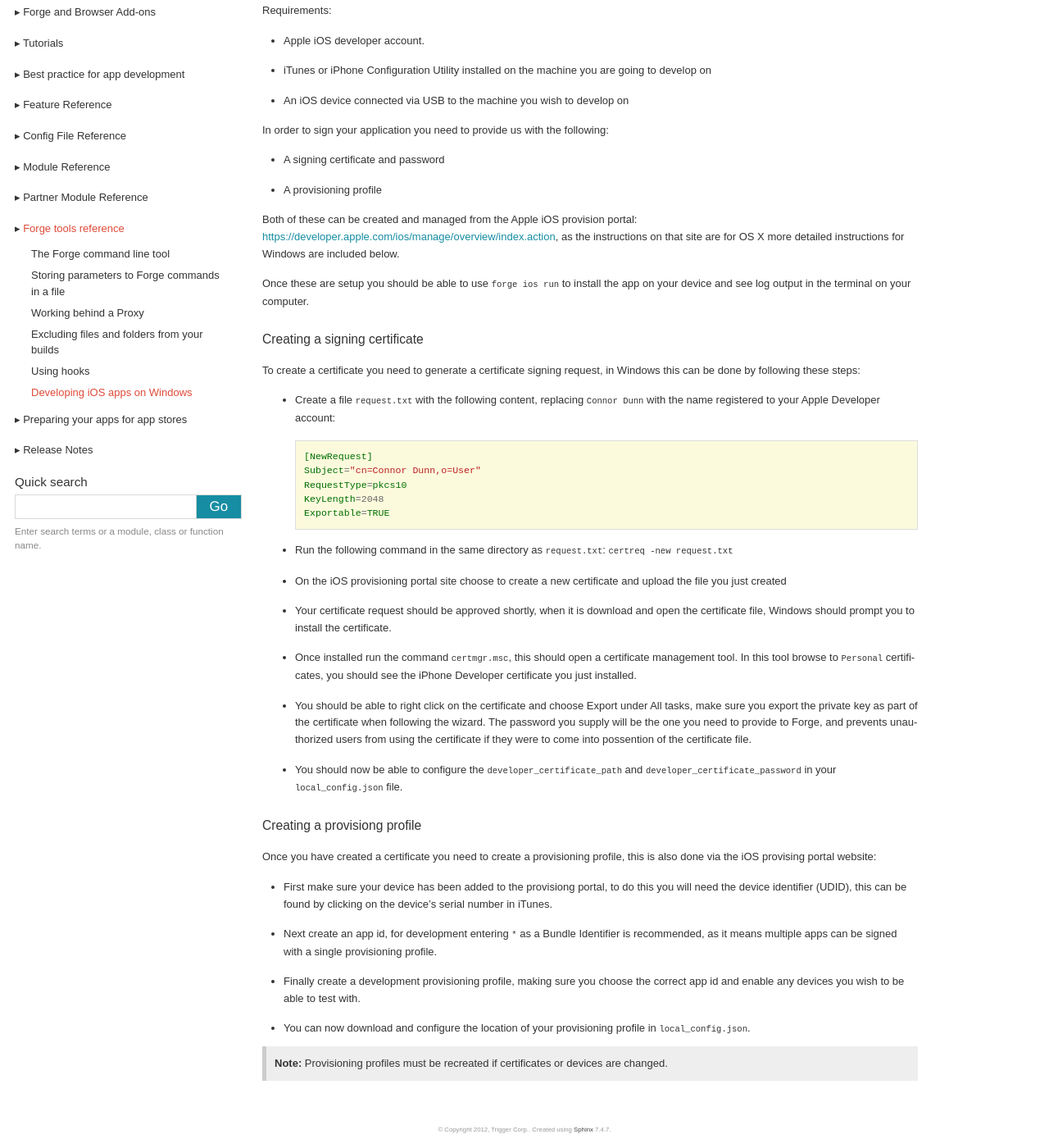
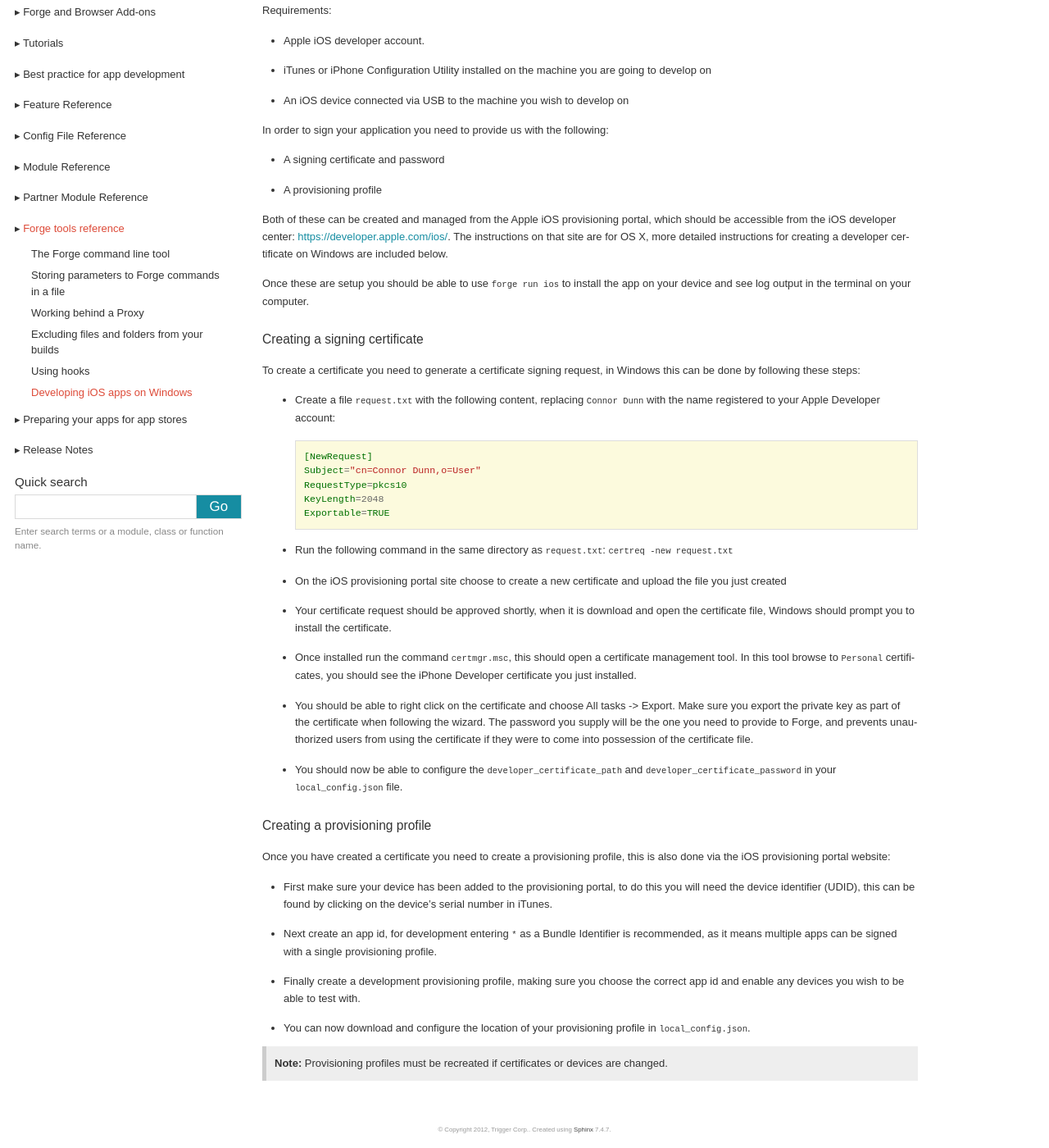
Before and after one commit to trigger-corp/Forge-Documentation, a Sphinx documentation site: the page built from source/tools/ios-windows.rst, in a window 1280 px wide and 1400 px high, scrolled down 333 px. Shown: the whole window at 82% size. Built offline with Sphinx 7.4.7, drawn with Linux system fonts in a browser that asks for light colours; some web fonts are replaced; grey boxes are pictures that could not be loaded.

Commit message:
minor fixes in iOS on windows docs

```diff
--- a/source/tools/ios-windows.rst
+++ b/source/tools/ios-windows.rst
@@ -1,7 +1,7 @@
 .. _tools-ios-windows:
 
 Developing iOS apps on Windows
-===============================
+==============================
 
 Forge allows the development of iOS apps on Windows without the use of an OS X machine. To do this you will need a physical iOS device (the iOS simulator will not run under windows), and an iOS developer account. In order to sign your application (which is required to install it onto the device, even for testing), we provide a remote signing service, which your app will be sent to, signed and returned as part of the ``forge run`` and ``forge package`` command.
 
@@ -19,9 +19,9 @@ In order to sign your application you need to provide us with the following:
 - A signing certificate and password
 - A provisioning profile
 
-Both of these can be created and managed from the Apple iOS provision portal: https://developer.apple.com/ios/manage/overview/index.action, as the instructions on that site are for OS X more detailed instructions for Windows are included below.
+Both of these can be created and managed from the Apple iOS provisioning portal, which should be accessible from the iOS developer center: https://developer.apple.com/ios/. The instructions on that site are for OS X, more detailed instructions for creating a developer certificate on Windows are included below.
 
-Once these are setup you should be able to use ``forge ios run`` to install the app on your device and see log output in the terminal on your computer.
+Once these are setup you should be able to use ``forge run ios`` to install the app on your device and see log output in the terminal on your computer.
 
 Creating a signing certificate
 ~~~~~~~~~~~~~~~~~~~~~~~~~~~~~~
@@ -40,15 +40,15 @@ To create a certificate you need to generate a certificate signing request, in W
 - On the iOS provisioning portal site choose to create a new certificate and upload the file you just created
 - Your certificate request should be approved shortly, when it is download and open the certificate file, Windows should prompt you to install the certificate.
 - Once installed run the command ``certmgr.msc``, this should open a certificate management tool. In this tool browse to ``Personal`` certificates, you should see the iPhone Developer certificate you just installed.
-- You should be able to right click on the certificate and choose Export under All tasks, make sure you export the private key as part of the certificate when following the wizard. The password you supply will be the one you need to provide to Forge, and prevents unauthorized users from using the certificate if they were to come into possention of the certificate file.
+- You should be able to right click on the certificate and choose All tasks -> Export. Make sure you export the private key as part of the certificate when following the wizard. The password you supply will be the one you need to provide to Forge, and prevents unauthorized users from using the certificate if they were to come into possession of the certificate file.
 - You should now be able to configure the ``developer_certificate_path`` and ``developer_certificate_password`` in your ``local_config.json`` file.
 
-Creating a provisiong profile
-~~~~~~~~~~~~~~~~~~~~~~~~~~~~~
+Creating a provisioning profile
+~~~~~~~~~~~~~~~~~~~~~~~~~~~~~~~
 
-Once you have created a certificate you need to create a provisioning profile, this is also done via the iOS provising portal website:
+Once you have created a certificate you need to create a provisioning profile, this is also done via the iOS provisioning portal website:
 
-- First make sure your device has been added to the provisiong portal, to do this you will need the device identifier (UDID), this can be found by clicking on the device's serial number in iTunes.
+- First make sure your device has been added to the provisioning portal, to do this you will need the device identifier (UDID), this can be found by clicking on the device's serial number in iTunes.
 - Next create an app id, for development entering ``*`` as a Bundle Identifier is recommended, as it means multiple apps can be signed with a single provisioning profile.
 - Finally create a development provisioning profile, making sure you choose the correct app id and enable any devices you wish to be able to test with.
 - You can now download and configure the location of your provisioning profile in ``local_config.json``.
```
